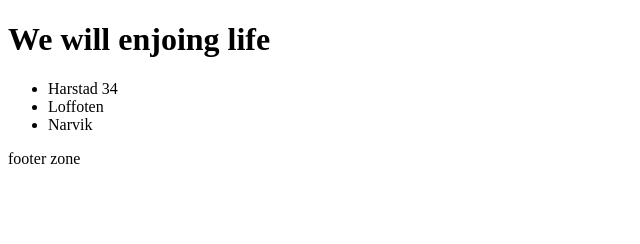
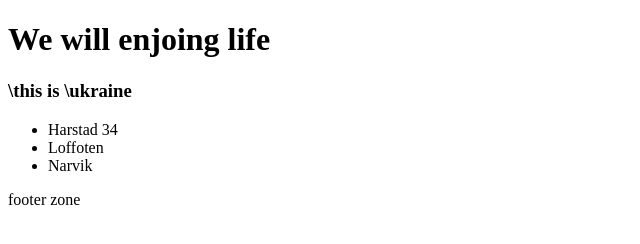
Before and after one commit to Maximarin88/my-project-23, a plain HTML site: page index.html in a window 1280 px wide. Shown: the whole page, without its empty margins (0-640 px from the left). Drawn offline with Linux system fonts and the light colour scheme.

Commit message:
add h3 to header

```diff
--- a/index.html
+++ b/index.html
@@ -8,6 +8,7 @@
 <body>
   <header class="head">
     <h1>We will enjoing life</h1>
+    <h3>\this is \ukraine</h3>
   </header>
   <main>
     <ul class="list-for-kids">
```
